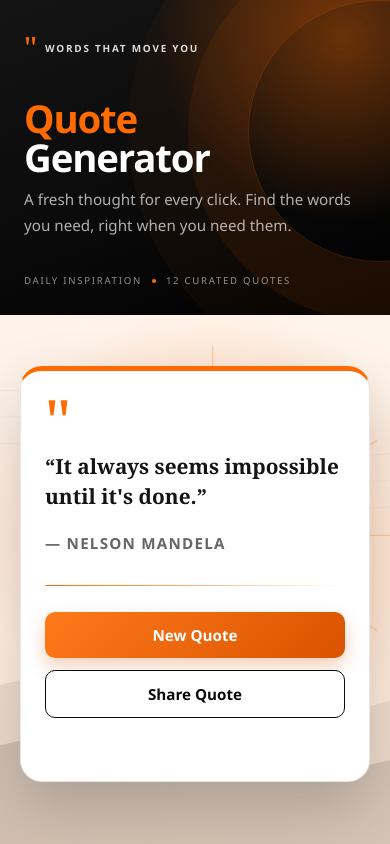
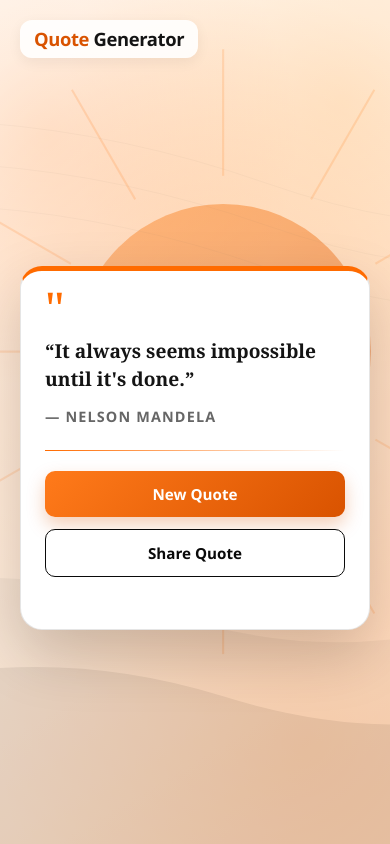
Before and after one commit to Vedika-Mishra261/Quote-Generator, a plain HTML site: page index.html in a window 390 px wide. Drawn offline with Linux system fonts and the light colour scheme.

Commit message:
Initial update

```diff
--- a/index.html
+++ b/index.html
@@ -8,23 +8,9 @@
 </head>
 <body>
   <div class="layout">
-    <aside class="brand">
-      <div class="brand-top">
-        <span class="logo-mark">"</span>
-        <span class="brand-label">WORDS THAT MOVE YOU</span>
-      </div>
-
-      <div class="brand-main">
-        <h1><span>Quote</span><br />Generator</h1>
-        <p>A fresh thought for every click. Find the words you need, right when you need them.</p>
-      </div>
-
-      <div class="brand-bottom">
-        <span>DAILY INSPIRATION</span>
-        <span class="dot"></span>
-        <span>12 CURATED QUOTES</span>
-      </div>
-    </aside>
+    <header class="brand">
+      <h1><span>Quote</span> Generator</h1>
+    </header>
 
     <section class="stage">
       <div class="quote-card">
--- a/style.css
+++ b/style.css
@@ -10,132 +10,70 @@
   --white: #ffffff;
   --orange: #ff6b00;
   --orange-dark: #d95300;
-  --orange-soft: #fff1e6;
 }
 
 body {
   min-height: 100vh;
   font-family: "Segoe UI", Tahoma, Geneva, Verdana, sans-serif;
-  color: var(--white);
-  background: var(--black);
+  color: var(--ink);
+  background-color: #ffe6cd;
+  background-image: radial-gradient(circle at 12% 16%, rgba(255, 107, 0, 0.28), transparent 32%),
+    radial-gradient(circle at 88% 12%, rgba(255, 199, 132, 0.65), transparent 34%),
+    radial-gradient(circle at 78% 88%, rgba(255, 107, 0, 0.22), transparent 38%),
+    linear-gradient(135deg, #fff8f0 0%, #ffe8d2 48%, #ffd1ad 100%);
+  background-attachment: fixed;
+}
+
+body::before {
+  content: "";
+  position: fixed;
+  inset: 0;
+  background: url("background.svg") center / cover no-repeat;
+  opacity: 0.5;
+  mix-blend-mode: multiply;
+  pointer-events: none;
 }
 
 .layout {
+  position: relative;
+  z-index: 1;
   min-height: 100vh;
-  display: grid;
-  grid-template-columns: minmax(320px, 0.85fr) minmax(0, 1.15fr);
+  display: flex;
+  flex-direction: column;
+  padding: clamp(20px, 3vw, 32px) clamp(20px, 5vw, 48px);
 }
 
 .brand {
-  position: relative;
-  overflow: hidden;
-  display: flex;
-  flex-direction: column;
-  justify-content: space-between;
-  gap: 40px;
-  padding: clamp(28px, 5vw, 64px);
-  background: radial-gradient(circle at 88% 12%, rgba(255, 107, 0, 0.38), transparent 42%),
-    linear-gradient(160deg, #141414 0%, #0a0a0a 55%, #000000 100%);
+  align-self: flex-start;
+  padding: 8px 14px;
+  border-radius: 12px;
+  background: rgba(255, 255, 255, 0.88);
+  box-shadow: 0 4px 14px rgba(0, 0, 0, 0.06);
 }
 
-.brand::after {
-  content: "";
-  position: absolute;
-  width: 420px;
-  height: 420px;
-  border-radius: 50%;
-  border: 1px solid rgba(255, 107, 0, 0.22);
-  right: -180px;
-  top: 18%;
-  box-shadow: 0 0 0 60px rgba(255, 107, 0, 0.07), 0 0 0 120px rgba(255, 107, 0, 0.04);
-  pointer-events: none;
+.brand h1 {
+  font-size: clamp(1.15rem, 2.2vw, 1.6rem);
+  line-height: 1.2;
+  letter-spacing: -0.02em;
+  font-weight: 800;
 }
 
-.brand-top,
-.brand-main,
-.brand-bottom {
-  position: relative;
-  z-index: 1;
-}
-
-.brand-top {
-  display: flex;
-  align-items: center;
-  gap: 12px;
-}
-
-.logo-mark {
-  font-family: Georgia, "Times New Roman", serif;
-  font-size: 2.6rem;
-  line-height: 1;
-  color: var(--orange);
-}
-
-.brand-label {
-  font-size: 0.72rem;
-  letter-spacing: 0.25em;
-  font-weight: 700;
-  color: rgba(255, 255, 255, 0.85);
-}
-
-.brand-main h1 {
-  font-size: clamp(2.6rem, 6vw, 5.2rem);
-  line-height: 1.02;
-  letter-spacing: -0.03em;
-  font-weight: 800;
-  margin-bottom: 20px;
-}
-
-.brand-main h1 span {
-  color: var(--orange);
-}
-
-.brand-main p {
-  max-width: 340px;
-  font-size: 1rem;
-  line-height: 1.7;
-  color: rgba(255, 255, 255, 0.68);
-}
-
-.brand-bottom {
-  display: flex;
-  align-items: center;
-  flex-wrap: wrap;
-  gap: 10px;
-  font-size: 0.68rem;
-  letter-spacing: 0.18em;
-  color: rgba(255, 255, 255, 0.55);
-}
-
-.dot {
-  width: 4px;
-  height: 4px;
-  border-radius: 50%;
-  background: var(--orange);
+.brand h1 span {
+  color: var(--orange-dark);
 }
 
 .stage {
-  position: relative;
+  flex: 1;
   display: flex;
   align-items: center;
   justify-content: center;
-  padding: clamp(24px, 6vw, 80px);
-  background: #fffaf6 url("background.svg") center / cover no-repeat;
-}
-
-.stage::before {
-  content: "";
-  position: absolute;
-  inset: 0;
-  background: linear-gradient(120deg, rgba(255, 107, 0, 0.08), rgba(255, 255, 255, 0.18));
+  padding-top: 14px;
 }
 
 .quote-card {
-  position: relative;
-  z-index: 1;
   width: 100%;
   max-width: 680px;
-  padding: clamp(28px, 4vw, 52px);
+  padding: clamp(24px, 3.5vw, 40px);
   border: 1px solid rgba(0, 0, 0, 0.1);
   border-top: 5px solid var(--orange);
   border-radius: 22px;
@@ -147,23 +85,23 @@ body {
 .quote-icon {
   display: block;
   font-family: Georgia, "Times New Roman", serif;
-  font-size: 5rem;
+  font-size: clamp(3rem, 5vw, 4rem);
   line-height: 0.6;
   color: var(--orange);
-  margin-bottom: 18px;
+  margin-bottom: 14px;
 }
 
 .quote-text {
-  min-height: 3em;
+  min-height: 2.6em;
   font-family: Georgia, "Times New Roman", serif;
-  font-size: clamp(1.45rem, 2.6vw, 2.15rem);
+  font-size: clamp(1.25rem, 2.2vw, 1.9rem);
   font-weight: 600;
   line-height: 1.45;
 }
 
 .quote-author {
-  margin-top: 20px;
-  font-size: 0.95rem;
+  margin-top: 14px;
+  font-size: 0.9rem;
   font-weight: 700;
   letter-spacing: 0.08em;
   text-transform: uppercase;
@@ -172,7 +110,7 @@ body {
 
 .divider {
   height: 1px;
-  margin: 32px 0 26px;
+  margin: 24px 0 20px;
   background: linear-gradient(to right, var(--orange), transparent);
 }
 
@@ -225,76 +163,13 @@ button:focus-visible {
 
 .status {
   min-height: 1.2em;
-  margin-top: 14px;
+  margin-top: 12px;
   font-size: 0.85rem;
   font-weight: 600;
   color: var(--orange-dark);
 }
 
-@media (max-width: 900px) {
-  .layout {
-    grid-template-columns: 1fr;
-  }
-
-  .brand {
-    gap: 24px;
-    padding: 32px 24px 28px;
-  }
-
-  .brand::after {
-    width: 260px;
-    height: 260px;
-    right: -120px;
-    top: 0;
-  }
-
-  .brand-main h1 {
-    font-size: clamp(2.4rem, 9vw, 3.6rem);
-    margin-bottom: 10px;
-  }
-
-  .brand-main p {
-    max-width: 520px;
-    font-size: 0.95rem;
-  }
-
-  .stage {
-    min-height: 60vh;
-    padding: 36px 20px 48px;
-  }
-
-  .quote-card {
-    padding: 32px 24px;
-  }
-}
-
 @media (max-width: 520px) {
-  .brand-top {
-    gap: 8px;
-  }
-
-  .logo-mark {
-    font-size: 2rem;
-  }
-
-  .brand-label {
-    font-size: 0.62rem;
-    letter-spacing: 0.18em;
-  }
-
-  .brand-bottom {
-    font-size: 0.6rem;
-  }
-
-  .quote-icon {
-    font-size: 4rem;
-    margin-bottom: 10px;
-  }
-
-  .quote-text {
-    font-size: 1.3rem;
-  }
-
   .buttons {
     flex-direction: column;
   }
@@ -302,4 +177,23 @@ button:focus-visible {
   button {
     width: 100%;
   }
+
+  .quote-text {
+    font-size: 1.2rem;
+  }
 }
+
+@media (max-height: 640px) {
+  .quote-card {
+    padding: 22px 26px;
+  }
+
+  .quote-icon {
+    font-size: 2.6rem;
+    margin-bottom: 8px;
+  }
+
+  .divider {
+    margin: 18px 0 14px;
+  }
+}
```
